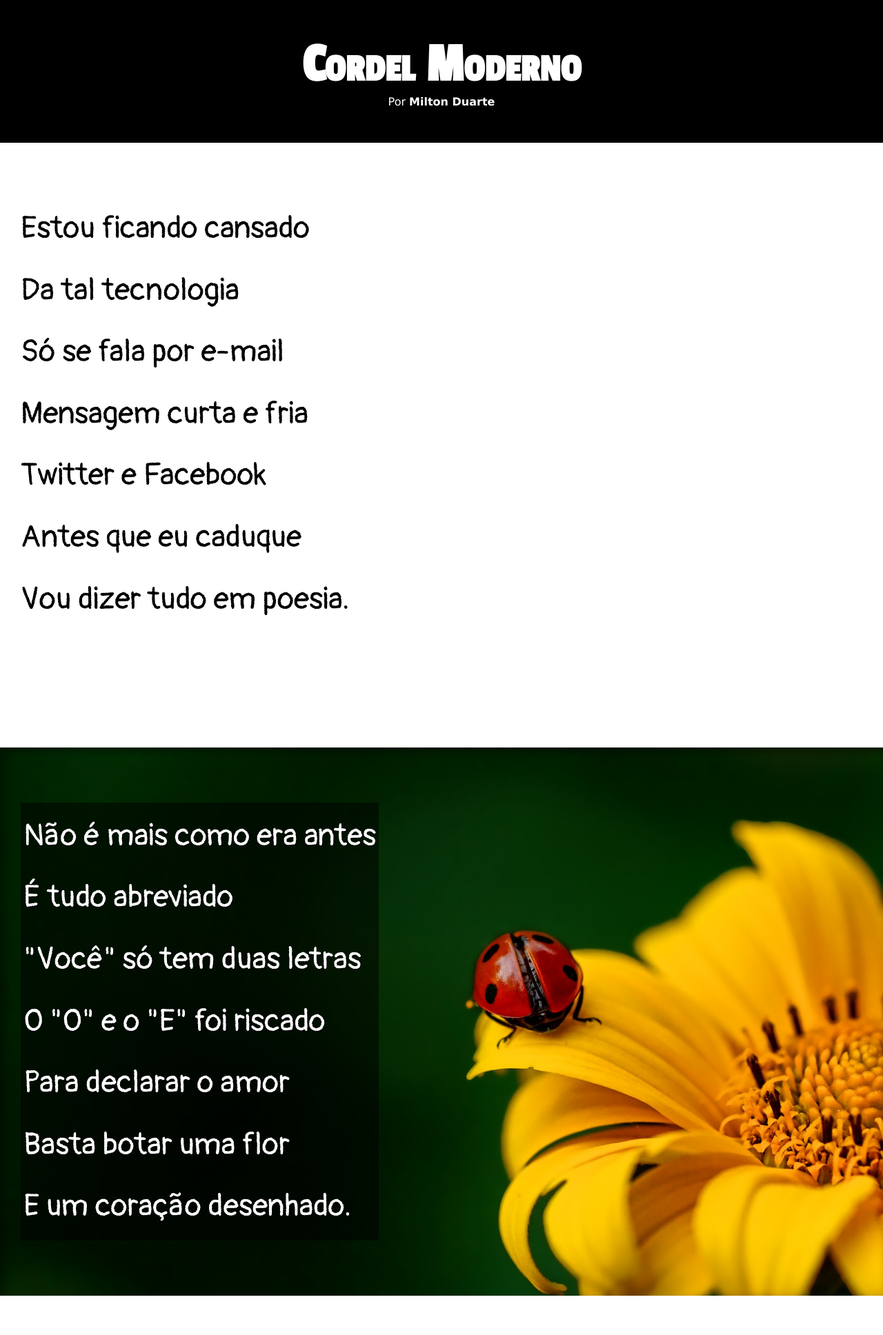
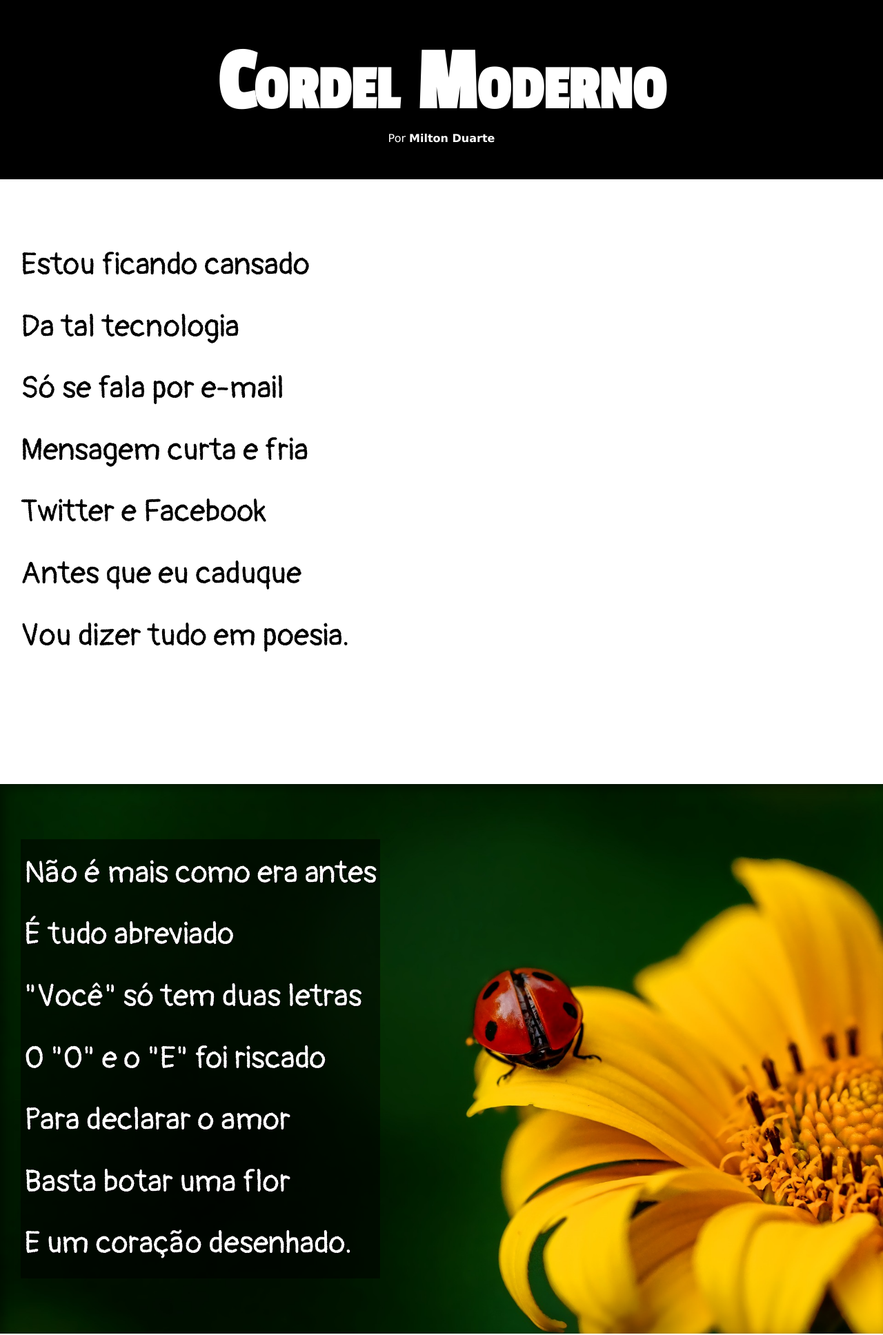
Before and after one commit to bindervictor/projeto-cordel, a plain HTML site: page index.html in a window 1280 px wide. Shown: the top 1936 px of the page at 69% size. Drawn offline with Linux system fonts and the light colour scheme.

Commit message:
Update style.css

```diff
--- a/estilo/style.css
+++ b/estilo/style.css
@@ -32,7 +32,7 @@ header h1 {
     padding-top: 50px;
     font-variant: small-caps;
     font-family: var(--fonte2);
-    font-size: 10vh;
+    font-size: 10vw;
 }
 
 header p {
@@ -58,6 +58,10 @@ section {
     font-size: 3.5vw;
 }
 
+section p {
+    padding-bottom: 2em;
+}
+
 section.normal {
     background-color: white;
     color: black;
@@ -73,13 +77,9 @@ section.imagem {
 
 section.imagem p {
     display: inline-block;
-    padding: 4px;
+    padding: 5px;
     background-color: rgb(0, 0, 0, 0.514);
     text-shadow: 1px 1px 0px black;
-}
-
-section p {
-    padding-bottom: 2em;
 }
 
 section#img01 {
```
